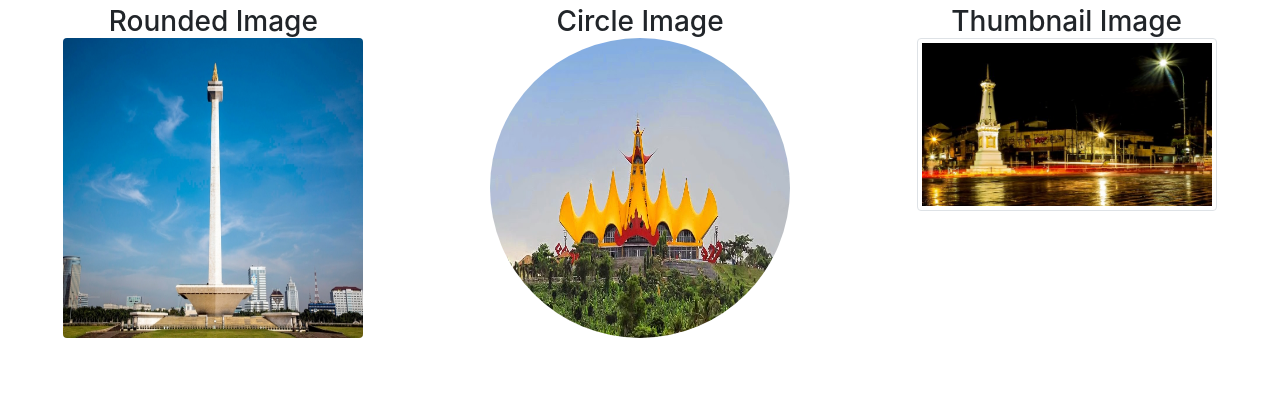
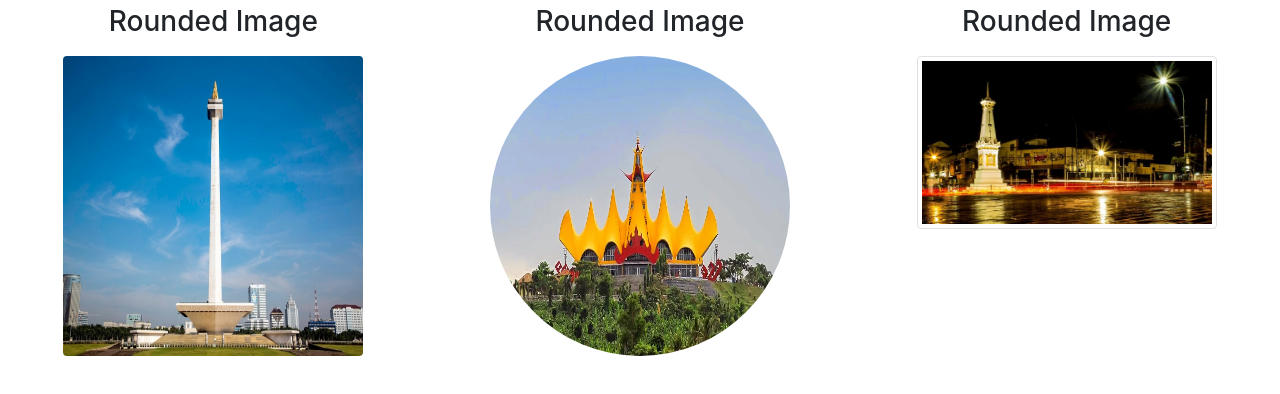
Before and after one commit to devtama/tugas_26_css, a plain HTML site: page index.html in a window 1280 px wide. Drawn offline with Linux system fonts and the light colour scheme.

Commit message:
Edit index.html and Readme.MD
edit description readme and edit index

```diff
--- a/index.html
+++ b/index.html
@@ -4,24 +4,21 @@
         <link rel="stylesheet" href="assets/css/bootstrap.css">
     </head>
     <body>
+        <strong>
         <table class="table table-borderless table-sm">
-            <tr>
-                <td>
-                    <h3 class="text-center">Rounded Image <br>
-                        <img src="assets/img/jakarta.jpg" class="rounded" alt="jakarta" width="300px" height="300px">
-                    </h3>
-                </td>
-                <td>
-                    <h3 class="text-center">Circle Image <br>
-                        <img src="assets/img/lampung.jpg" class="rounded-circle" alt="lampung" width="300px" height="300px">
-                    </h3>
-                </td>
-                <td>
-                    <h3 class="text-center">Thumbnail Image <br>
-                        <img src="assets/img/yogyakarta.jpg" class="img-thumbnail" alt="yogyakarta" width="300px" height="300px">
-                    </h3>
-                </td>
-            </tr>
+                <tr class="text-center">
+                    <td><h3>Rounded Image</h3></td>
+                    <td><h3>Rounded Image</h3></td>
+                    <td><h3>Rounded Image</h3></td>
+                </tr>
+                <tr class="text-center">
+                    <td><img src="assets/img/jakarta.jpg" class="rounded" alt="jakarta" width="300px" height="300px"></td>
+                    <td><img src="assets/img/lampung.jpg" class="rounded-circle" alt="lampung" width="300px" height="300px"></td>
+                    <td><img src="assets/img/yogyakarta.jpg" class="img-thumbnail" alt="yogyakarta" width="300px" height="300px"></td>
+                </tr>
+        </strong>
+        </div>
         </table>
+        </div>
      </body>
 </html>
```
Also changed, not shown: 1 other file.
